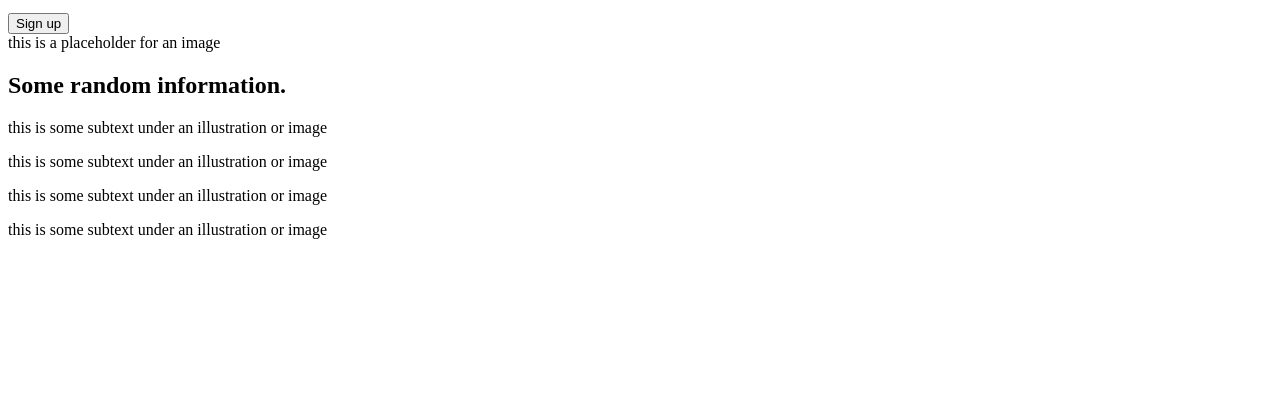
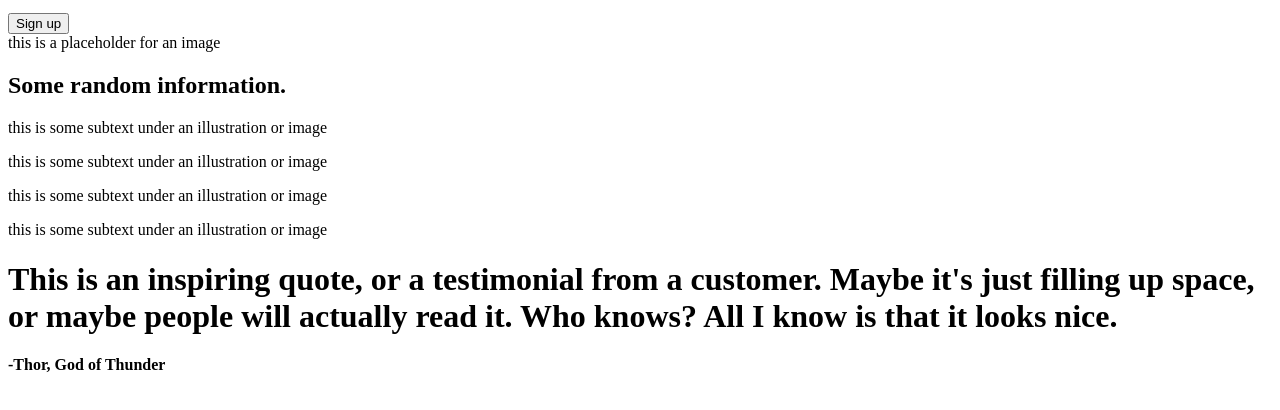
Before and after one commit to jenniferlworthington/top_landing-page, a plain HTML site: page index.html in a window 1280 px wide. Shown: the part 214-624 px from the top of the page. Drawn offline with Linux system fonts and the light colour scheme.

Commit message:
Insert quote filler content in index.html

```diff
--- a/index.html
+++ b/index.html
@@ -76,7 +76,8 @@
       </div>
 
       <div class="quote">
-
+        <h1 class="quote-text">This is an inspiring quote, or a testimonial from a customer. Maybe it's just filling up space, or maybe people will actually read it. Who knows? All I know is that it looks nice.</h1>
+        <h4 class="author">-Thor, God of Thunder</h4>
       </div>
 
       <div class="cta">
```
